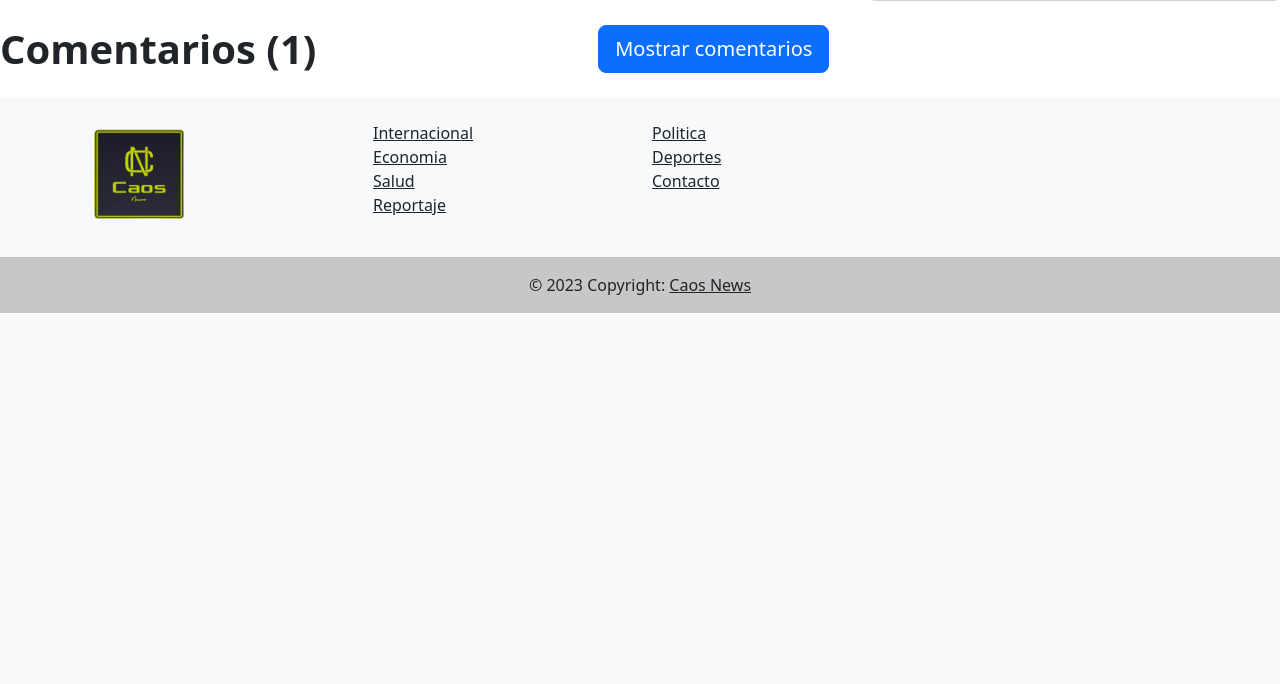
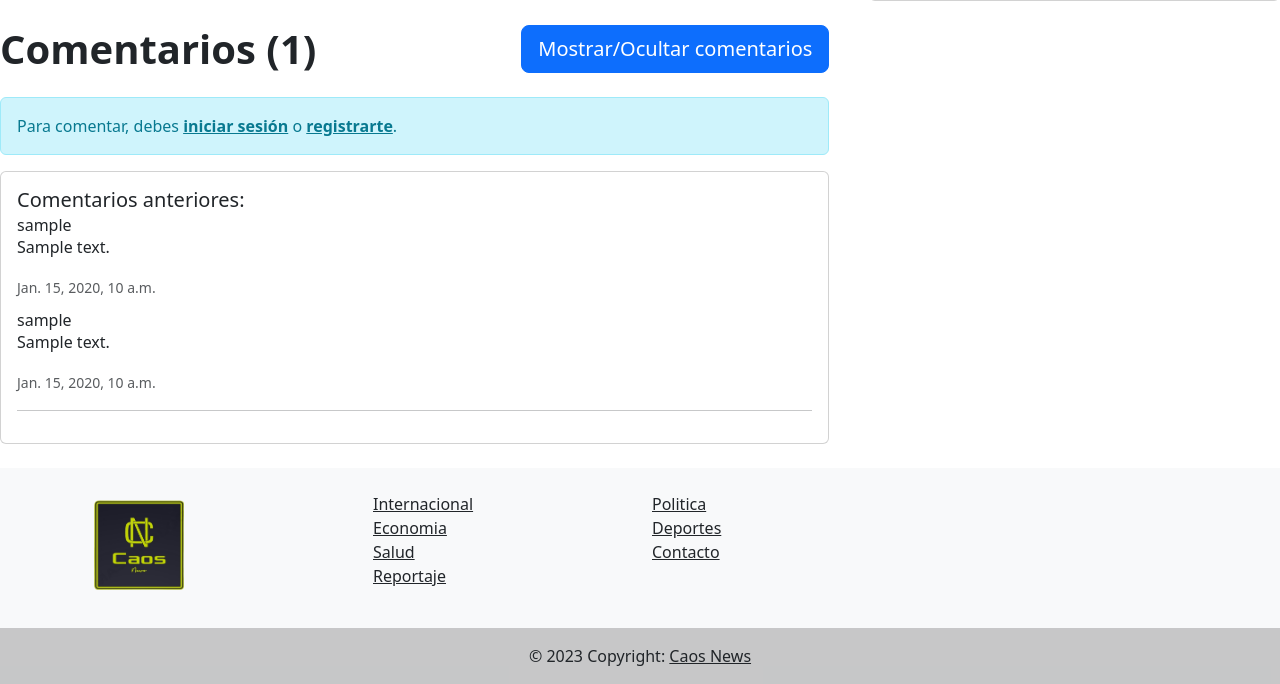
Before and after one commit to Franko9015/Proyectosemestral2023-django, a Django app: template webcaosnews/templates/noticia.html in a window 1280 px wide. Shown: the part 605-1289 px from the top of the page. Before the commit the page ends 918 px from the top, so only its background shows below. Run offline with Django 3.2, Linux system fonts and the light colour scheme; the template is opened without the code that fills it: most values are stand-ins (such as "Sample title", 1, 10 or a date in 2020); some libraries are stand-ins or nearby versions; some web fonts are replaced.

Commit message:
Resuelto el error de cometario

```diff
--- a/webcaosnews/templates/base4.html
+++ b/webcaosnews/templates/base4.html
@@ -134,11 +134,11 @@
             <div class="dropdown-menu">
               <a class="dropdown-item">
                   {% if request.session.role == 'lector' %}
-                        <span class="badge bg-secondary mb-2">Lector</span>
+                    <span class="badge bg-secondary">Lector</span>
                   {% elif request.session.role == 'periodista' %}
-                        <span class="badge bg-success mb-2">Periodista</span>
+                    <span class="badge bg-success">Periodista</span>
                   {% elif request.session.role == 'supervisor' %}
-                        <span class="badge bg-danger mb-2">Supervisor</span>
+                    <span class="badge bg-danger">Supervisor</span>
                   {% endif %}
                 {{ user.first_name }} {{ user.last_name }}
                 {% if user.is_superuser %}
@@ -165,6 +165,8 @@
           <a href="{% url 'LOG' %}" class="btn btn-outline-info" role="button">Ingresar</a>
           <a href="{% url 'REG' %}" class="btn btn-outline-dark" role="button">Registrarse</a>
         {% endif %}
+        </form>
+          </div>
         </div>
       </nav>
     </header>
--- a/webcaosnews/templates/noticia.html
+++ b/webcaosnews/templates/noticia.html
@@ -132,24 +132,24 @@
   <div class="col-8">
     <div class="d-flex justify-content-between align-items-center">
       <h1 class="h1 fw-bold my-4">Comentarios ({{ comentarios|length }})</h1>
-      <button class="btn btn-primary btn-lg" type="button" id="toggleCommentsButton">
-        Mostrar comentarios
+      <button class="btn btn-primary btn-lg" type="button" data-bs-toggle="collapse" data-bs-target="#commentSection" aria-expanded="true" aria-controls="commentSection">
+        Mostrar/Ocultar comentarios
       </button>
     </div>
 
-    <div class="collapse" id="commentSection">
+    <div class="collapse show" id="commentSection">
       {% if user.is_authenticated %}
         <!-- Formulario de comentario -->
         <div class="card mb-4">
           <div class="card-body">
             <form action="#" method="POST" class="mb-2" onsubmit="return confirmComment(this)">
               {% csrf_token %}
-              <input type="hidden" name="comment-text" value="{{ comentario.id }}">
+              <input type="hidden" name="comentario-padre-id" value="{{ comentario.id }}">
               <div class="mb-3">
                 <label for="reply-text" class="form-label">Responder:</label>
-                <textarea class="form-control" id="reply-text" name="comment-text" rows="2" placeholder="Escribe tu comentario aquí"></textarea>
+                <textarea class="form-control" id="reply-text" name="comment-text" rows="2"></textarea>
               </div>
-              <button type="submit" class="btn btn-primary">Enviar comentario</button>
+              <button type="submit" class="btn btn-primary">Enviar respuesta</button>
             </form>
           </div>
         </div>
@@ -184,7 +184,7 @@
                       <input type="hidden" name="comentario-padre-id" value="{{ comentario.id }}">
                       <div class="mb-3">
                         <label for="reply-text" class="form-label">Responder:</label>
-                        <textarea class="form-control" id="reply-text" name="comment-text" rows="2" placeholder="Escribe tu respuesta aquí"></textarea>
+                        <textarea class="form-control" id="reply-text" name="comment-text" rows="2"></textarea>
                       </div>
                       <button type="submit" class="btn btn-primary">Enviar respuesta</button>
                     </form>
@@ -202,54 +202,10 @@
   </div>
 </div>
 
-
 {% endblock contenedor %}
 
 {% block js %}
-<script>
-  // Script para ocultar/mostrar los comentarios con animación
-  var toggleCommentsButton = document.getElementById('toggleCommentsButton');
-  var commentSection = document.getElementById('commentSection');
-  var commentsVisible = false;
 
-  toggleCommentsButton.addEventListener('click', function() {
-    commentsVisible = !commentsVisible;
-    if (commentsVisible) {
-      commentSection.style.display = 'block';
-      slideDown(commentSection);
-      toggleCommentsButton.textContent = 'Ocultar comentarios';
-    } else {
-      slideUp(commentSection, function() {
-        commentSection.style.display = 'none';
-      });
-      toggleCommentsButton.textContent = 'Mostrar comentarios';
-    }
-  });
-
-  // Función para deslizar hacia abajo (mostrar) con animación
-  function slideDown(element) {
-    element.style.maxHeight = '0';
-    element.style.transition = 'max-height 0.3s ease';
-    element.style.overflow = 'hidden';
-    requestAnimationFrame(function() {
-      element.style.maxHeight = '100000px'; // Altura máxima deseada
-    });
-  }
-
-  // Función para deslizar hacia arriba (ocultar) con animación
-  function slideUp(element, callback) {
-    element.style.maxHeight = element.scrollHeight + 'px';
-    element.style.transition = 'max-height 0.3s ease';
-    requestAnimationFrame(function() {
-      element.style.maxHeight = '0';
-    });
-    setTimeout(function() {
-      if (typeof callback === 'function') {
-        callback();
-      }
-    }, 300); // Asegurar que la animación se haya completado antes de ocultar el elemento
-  }
-</script>
 <script>
   function confirmComment(form) {
     const commentText = form.querySelector('#reply-text').value.trim();
@@ -276,6 +232,5 @@
     return false; // Evita enviar el formulario si el usuario cancela la confirmación
   }
 </script>
-
 <script src= "https://cdn.jsdelivr.net/npm/sweetalert2@11"></script>
 {% endblock js %}
```
Also changed, not shown: webcaosnews/templates/base1.html (+4 -5 lines), webcaosnews/templates/base5.html (+3 -4 lines). Lines whose indentation alone changed are shown as unchanged.
